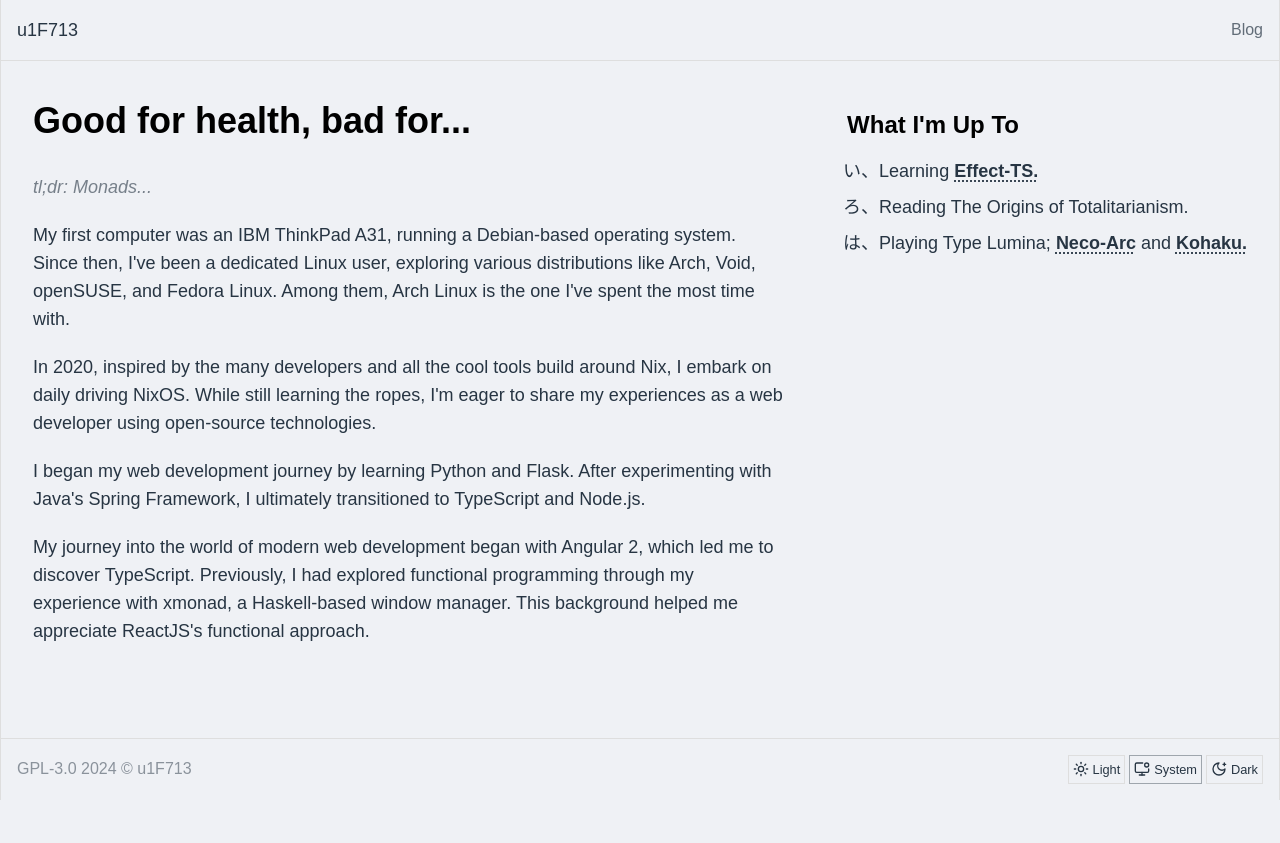
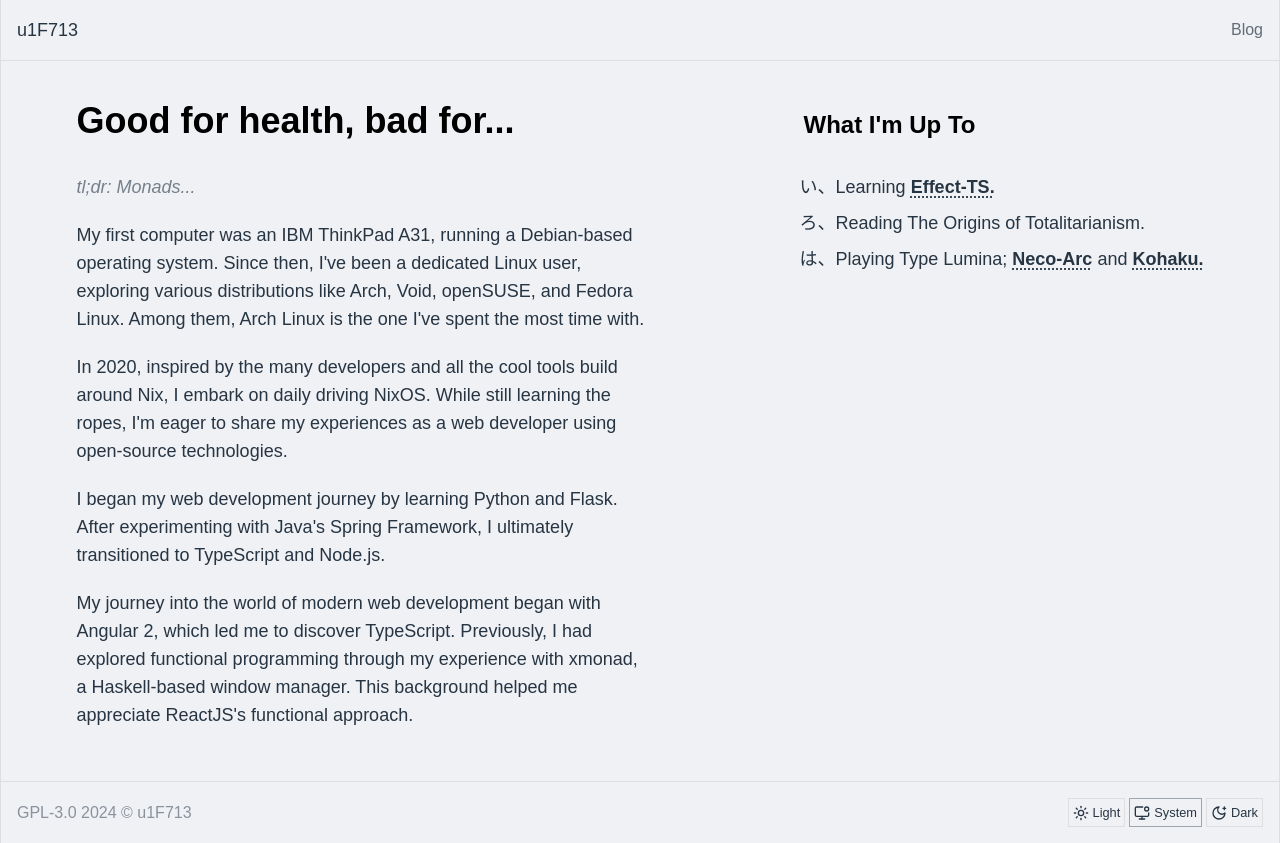
Before and after one commit to u1F713/u1F713.github.io, a Next.js app: page / in a window 1280 px wide. Before the commit the page ends 800 px from the top, so only its background shows below. Built offline with nearby package versions, Linux system fonts and the light colour scheme; a web font is replaced by a local one.

Commit message:
feat: update home page

```diff
--- a/app/page.tsx
+++ b/app/page.tsx
@@ -2,8 +2,8 @@ import type { NextPage } from 'next'
 
 const Home: NextPage = () => (
   <main className="mx-auto p-4 md:max-w-screen-md lg:max-w-full lg:p-8">
-    <div className="grid md:text-lg lg:grid-cols-[auto_auto] lg:gap-16">
-      <section>
+    <div className="grid justify-around md:text-lg lg:grid-cols-[auto_auto] lg:gap-16">
+      <section className="max-w-xl">
         <h1 className="mt-2 mb-8 text-3xl font-bold text-black lg:text-4xl dark:text-white">
           Good for health, bad for...
         </h1>
@@ -37,7 +37,7 @@ const Home: NextPage = () => (
       </section>
 
       <section>
-        <h2 className="mt-4 mb-4 text-2xl font-bold text-black dark:text-white">
+        <h2 className="mt-4 mb-8 text-2xl font-bold text-black dark:text-white">
           What I&apos;m Up To
         </h2>
         <ul className="flex list-[hiragana-iroha] flex-col gap-2 pl-8">
```
